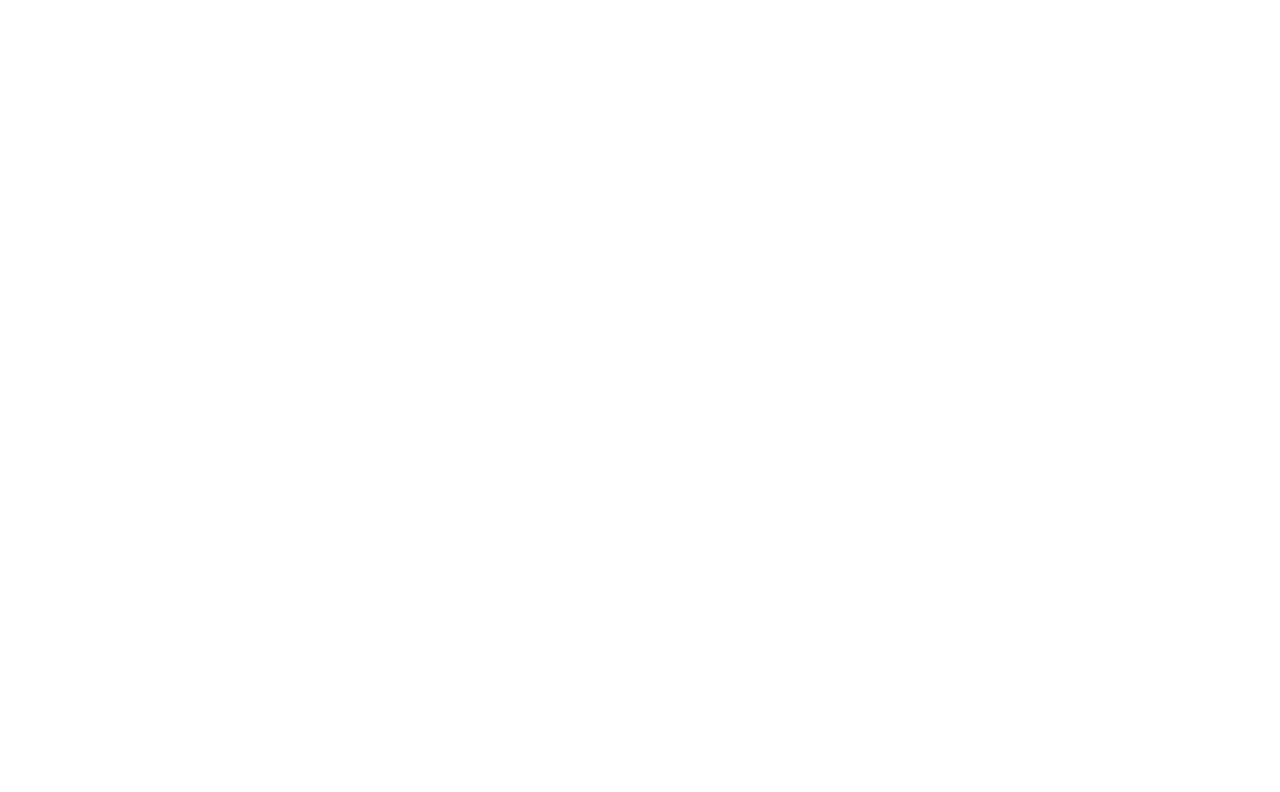
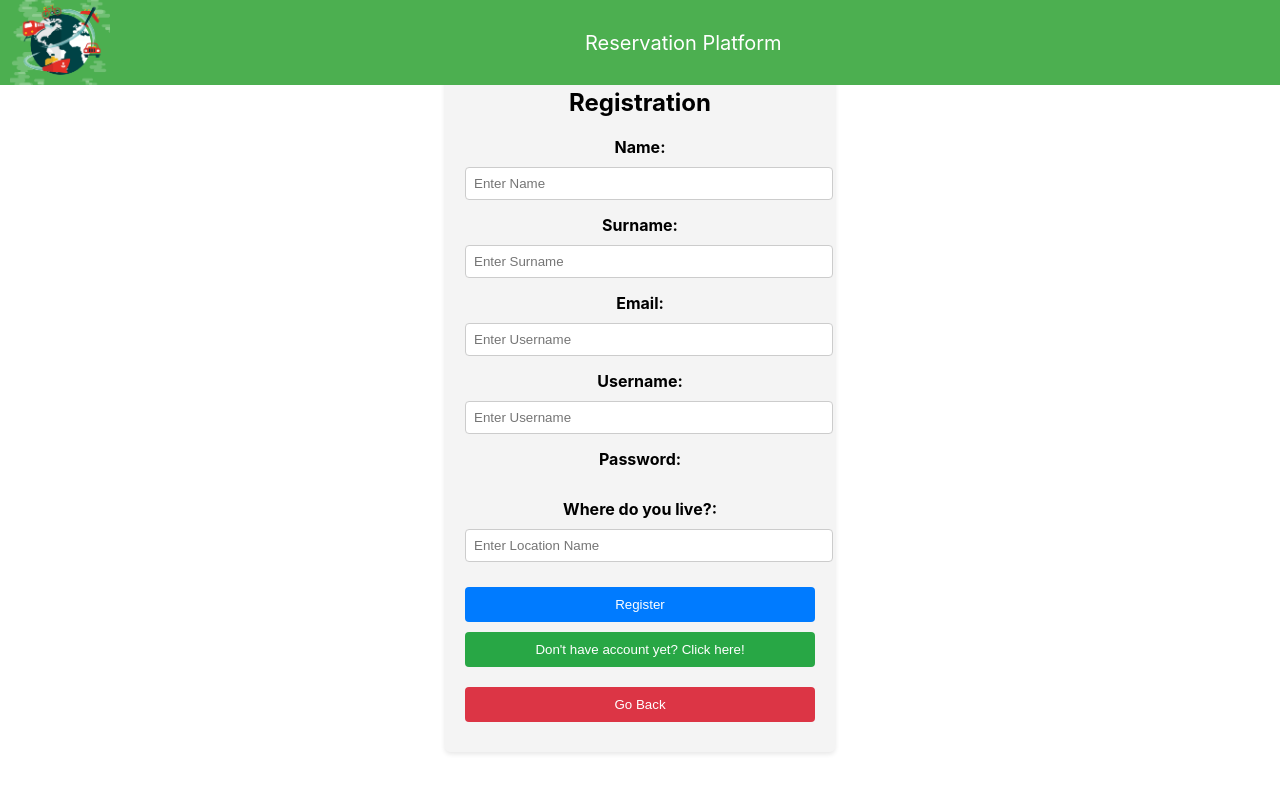
Before and after one commit to madduf-last-dance/frontend, a React (Create React App) app: page /register in a window 1280 px wide. Before the commit this address had no page. Shown: the top 792 px of the page. Built offline with nearby package versions, Linux system fonts and the light colour scheme.

Commit message:
feat: registration component

```diff
--- a/src/App.js
+++ b/src/App.js
@@ -1,9 +1,9 @@
-import logo from './logo.svg';
+
 import './App.css';
 import Header from './components/header/header';
 import { BrowserRouter as Router, Route, Routes } from 'react-router-dom';
 import RandomHomeImageComponent from './components/home-image/random-home-image';
-import p1 from './components/home-image/home-images/p1.jpg';
+import Register from './components/register/register';
 
 function App() {
   return (
@@ -22,6 +22,20 @@
               </div>
             }
           />
+
+
+
+
+          <Route
+            path="/register"
+            element={
+              <div>
+                <Header></Header>
+                <Register/>
+
+              </div>
+            }
+          />
       </Routes>
     </Router>
 
--- /dev/null
+++ b/src/components/register/register.css
@@ -0,0 +1,75 @@
+.register-component {
+    display: flex;
+    justify-content: center;
+    align-items: center;
+    height: 100vh;
+  }
+
+  .register-form {
+    width: 350px;
+    padding: 20px;
+    background-color: #f4f4f4;
+    border-radius: 5px;
+    box-shadow: 0 2px 5px rgba(0, 0, 0, 0.1);
+  }
+
+  .register-form h2 {
+    margin-bottom: 20px;
+    text-align: center;
+  }
+
+  .register-form label {
+    display: block;
+    margin-bottom: 10px;
+  }
+
+  .register-form input {
+    width: 100%;
+    padding: 8px;
+    margin-bottom: 15px;
+    border: 1px solid #ccc;
+    border-radius: 4px;
+  }
+
+  .register-form button {
+    width: 100%;
+    padding: 10px;
+    background-color: #007bff;
+    color: #fff;
+    border: none;
+    border-radius: 4px;
+    cursor: pointer;
+  }
+
+  .register-form button:hover {
+    background-color: #0056b3;
+  }
+
+  .register-form button,
+
+  .bottom-buttons-login {
+    margin-top: 10px;
+  }
+
+  .bottom-buttons-register button {
+    width: 100%;
+    padding: 10px;
+    background-color: #28a745;
+    color: #fff;
+    border: none;
+    border-radius: 4px;
+    cursor: pointer;
+    margin-bottom: 10px;
+  }
+
+  .bottom-buttons-register button:last-child {
+    background-color: #dc3545;
+  }
+
+  .bottom-buttons-register button:hover {
+    opacity: 0.8;
+  }
+
+  .bottom-buttons-register button:last-child:hover {
+    opacity: 0.8;
+  }
--- /dev/null
+++ b/src/components/register/register.js
@@ -0,0 +1,96 @@
+import React, { useState, useEffect } from 'react';
+import { useNavigate } from 'react-router';
+import "./register.css"
+
+function Register() {
+
+    const navigation = useNavigate()
+
+    const [name, setName] = useState('');
+    const [surname, setSurname] = useState('');
+    const [email, setEmail] = useState('');
+    const [username, setUsername] = useState('');
+    const [location, setLocation] = useState('');
+    const [password, setPassword] = useState('');
+
+    const handgleRegister = () => {
+        navigation("/")
+    }
+
+    const goBack = () => {
+        navigation("/")
+    }
+
+    return (
+        <div className='register-component'>
+            <div className='register-form'>
+                <form>
+                    <h2>Registration</h2>
+
+                    <label><b>Name:</b></label>
+                    <input
+                    type="text"
+                    id="name"
+                    required
+                    onChange={(e) => setName(e.target.value)}
+                    placeholder="Enter Name"></input>
+                    <br></br>
+                    <label><b>Surname:</b></label>
+                    <input
+                    type="text"
+                    id="surname"
+                    required
+                    onChange={(e) => setSurname(e.target.value)}
+                    placeholder="Enter Surname"></input>
+                    <br></br>
+                    <label><b>Email:</b></label>
+                    <input
+                    type="text"
+                    id="email"
+                    required
+                    onChange={(e) => setEmail(e.target.value)}
+                    placeholder="Enter Username"></input>
+                    <br></br>
+                    <label><b>Username:</b></label>
+                    <input
+                    type="text"
+                    id="username"
+                    required
+                    onChange={(e) => setUsername(e.target.value)}
+                    placeholder="Enter Username"></input>
+                    <br></br>
+                    <label><b>Password:</b></label>
+                    <input
+                    type="hidden"
+                    id="password"
+                    required
+                    onChange={(e) => setPassword(e.target.value)}
+                    placeholder="Enter Password"></input>
+                    <br></br>
+                    <label><b>Where do you live?:</b></label>
+                    <input
+                    type="text"
+                    id="location"
+                    required
+                    onChange={(e) => setLocation(e.target.value)}
+                    placeholder="Enter Location Name"></input>
+                    <br></br>
+                    <button onClick={handgleRegister}>Register</button>
+
+                </form>
+
+                <div className='bottom-buttons-register'>
+                    <button>Don't have account yet? Click here!</button>
+                    <br></br>
+                    <button onClick={goBack}>Go Back</button>
+                </div>
+
+            </div>
+
+
+        </div>
+    );
+
+};
+
+export default Register;
```
